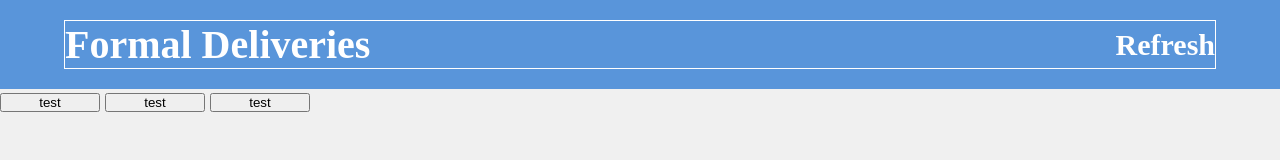
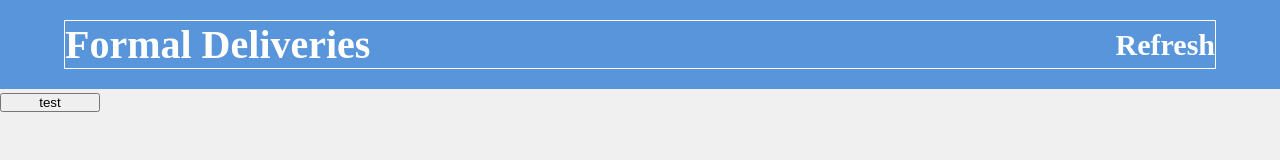
Before and after one commit to cmcogit/github-formal-delivery-pwa, a plain HTML site: page index.html in a window 1280 px wide. Drawn offline with Linux system fonts and the light colour scheme.

Commit message:
delete btn from grid-container

```diff
--- a/index.html
+++ b/index.html
@@ -21,8 +21,6 @@
 
   <section class="grid-container">
     <button class="btn" type="button" name="button">test</button>
-    <button class="btn" type="button" name="button">test</button>
-    <button class="btn" type="button" name="button">test</button>
   </section>
 
 </body>
```
